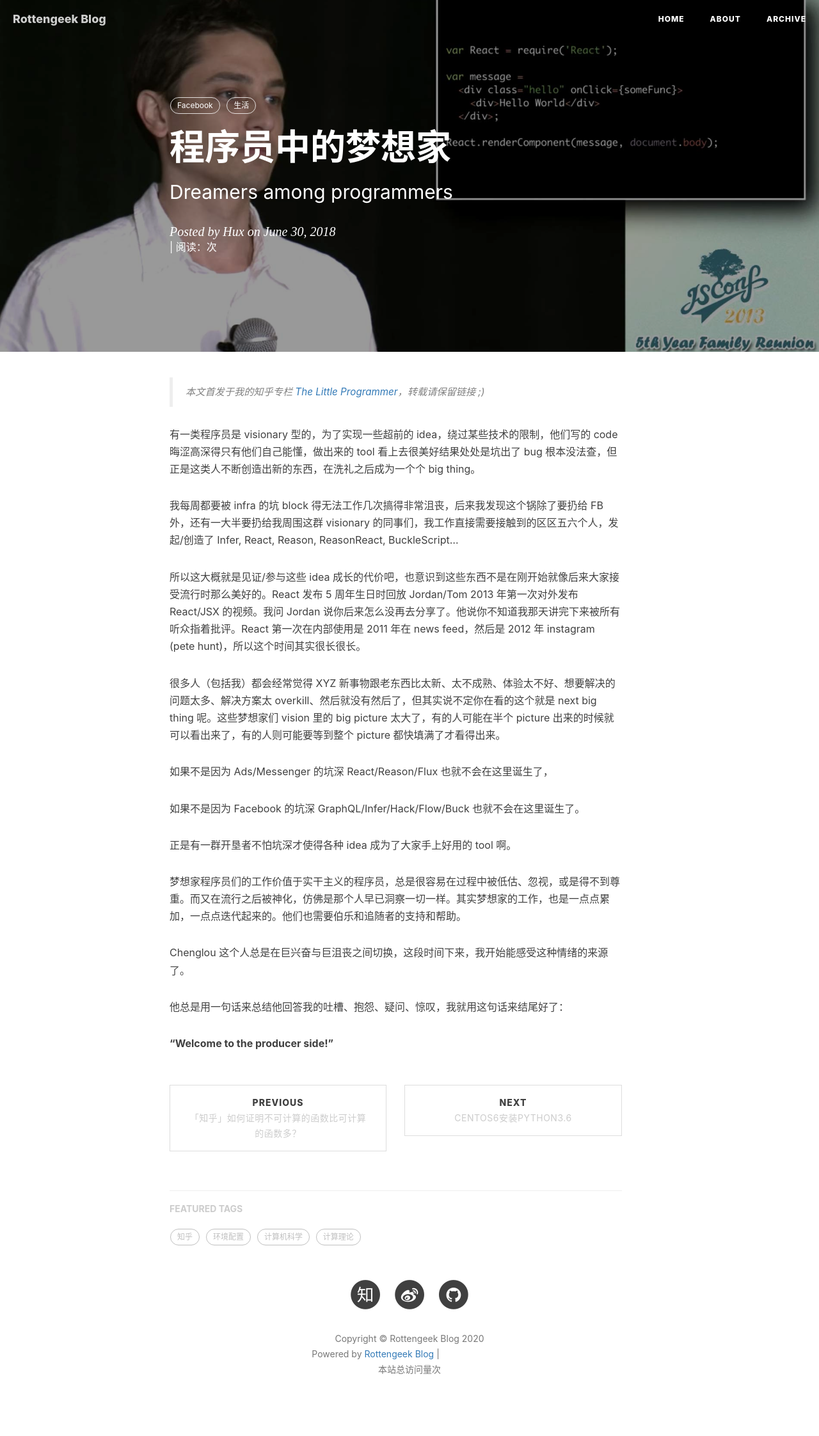
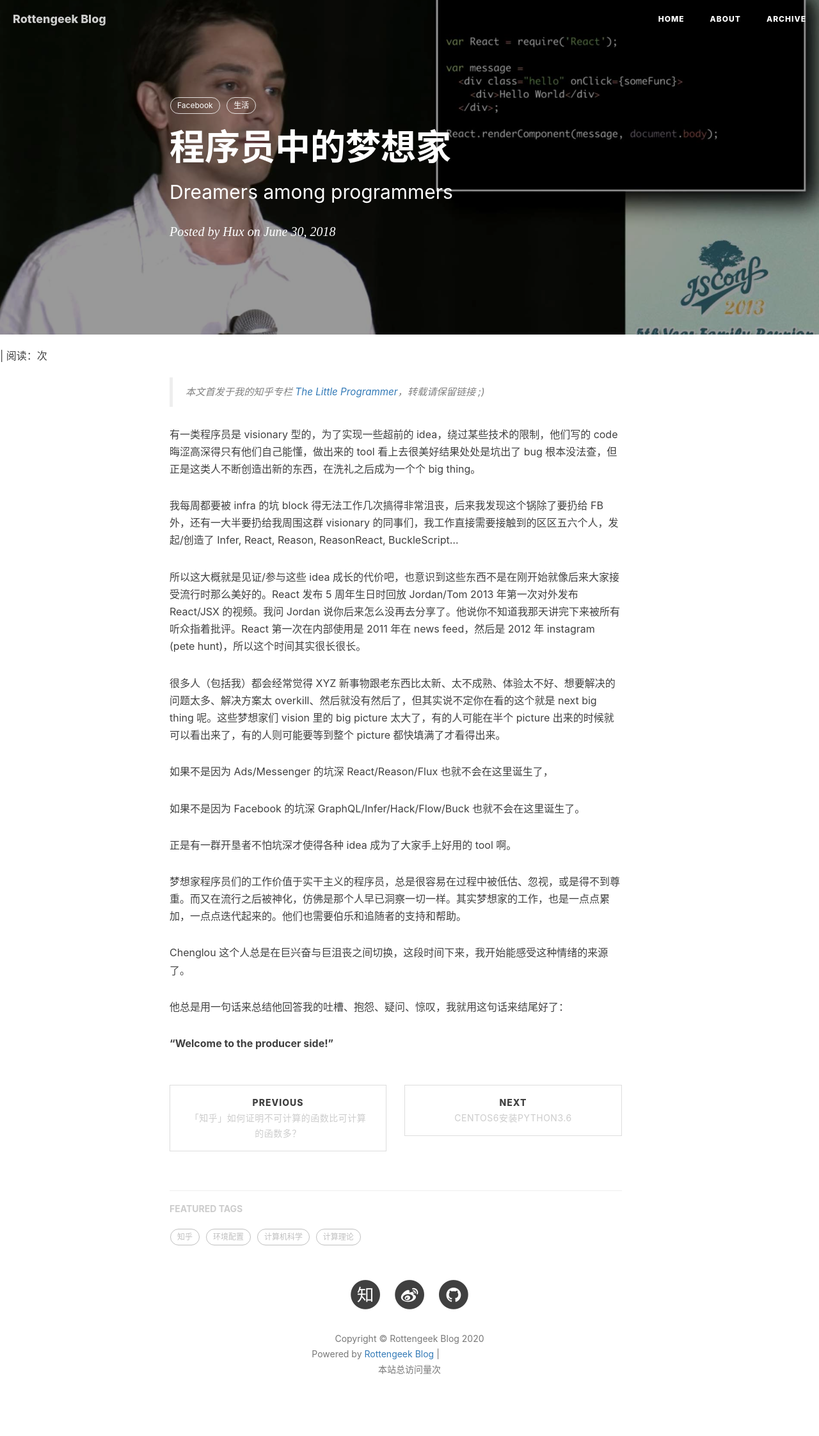
Before and after one commit to rottengeek/rottengeek.github.io, a Jekyll site: the page built from _posts/2018-06-30-dreamer.md, in a window 1280 px wide. Shown: the whole page at 64% size. Built offline with Jekyll 4.4.1, drawn with Linux system fonts in a browser that asks for light colours; nearby versions of some CDN libraries; comment, search, counter and statistics services are not loaded; grey boxes are pictures that could not be loaded.

Commit message:
修改阅读量

```diff
--- a/_includes/intro-header.html
+++ b/_includes/intro-header.html
@@ -43,7 +43,7 @@
                     <h1>{{ page.title }}</h1>
                     {% comment %} always create a h2 for keeping the margin {% endcomment %}
                     <h2 class="subheading">{{ page.subtitle }}</h2>
-                    <span class="meta">Posted by {% if page.author %}{{ page.author }}{% else %}{{ site.title }}{% endif %} on {{ page.date | date: "%B %-d, %Y" }}</span><span id="busuanzi_container_page_pv"> | 阅读：<span id="busuanzi_value_page_pv"></span>次</span>
+                    <span class="meta">Posted by {% if page.author %}{{ page.author }}{% else %}{{ site.title }}{% endif %} on {{ page.date | date: "%B %-d, %Y" }}</span>
                 </div>
             </div>
         </div>
--- a/_layouts/post.html
+++ b/_layouts/post.html
@@ -11,6 +11,7 @@ layout: default
 
 <!-- Post Content -->
 <article>
+    <span id="busuanzi_container_page_pv"> | 阅读：<span id="busuanzi_value_page_pv"></span>次</span>
     <div class="container">
         <div class="row">
 
```
